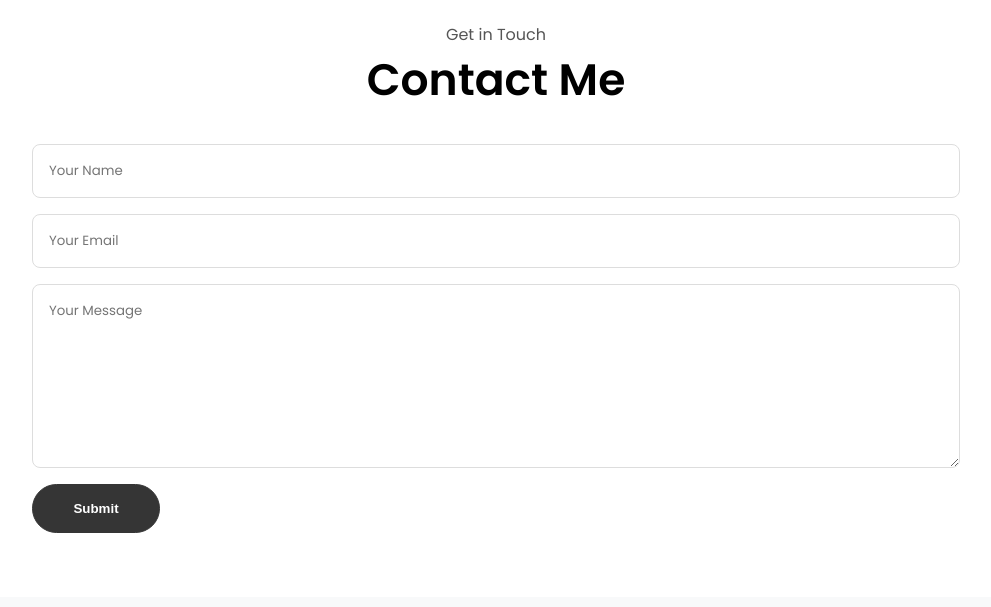
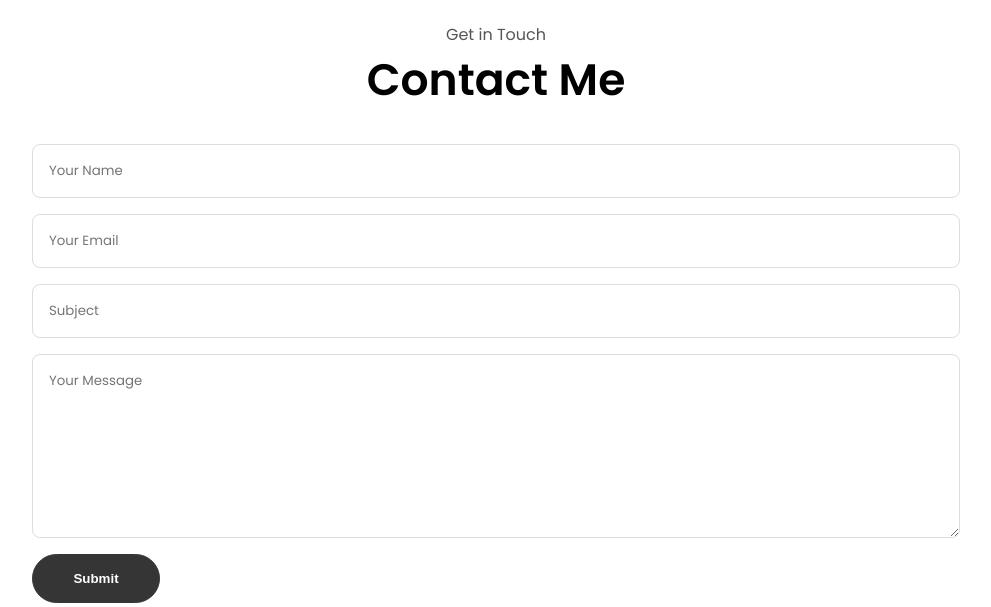
Before and after one commit to bernardjezua/bernardjezua.github.io, a plain HTML site: page index.html in a window 1280 px wide. Shown: the part 3020-3627 px from the top of the page, without its empty margins (144-1135 px from the left). Drawn offline with nearby package versions, Linux system fonts and the light colour scheme.

Commit message:
Update index.html

```diff
--- a/index.html
+++ b/index.html
@@ -303,6 +303,7 @@
             <form class="contact-form" onsubmit="return sendMail(event)">
                 <input type="text" id="name" placeholder="Your Name" required>
                 <input type="email" id="email" placeholder="Your Email" required>
+                <input type="text" id="subject" placeholder="Subject" required>
                 <textarea id="message" placeholder="Your Message" required></textarea>
                 <button type="submit" class="btn btn-color-1">Submit</button>
             </form>
```
